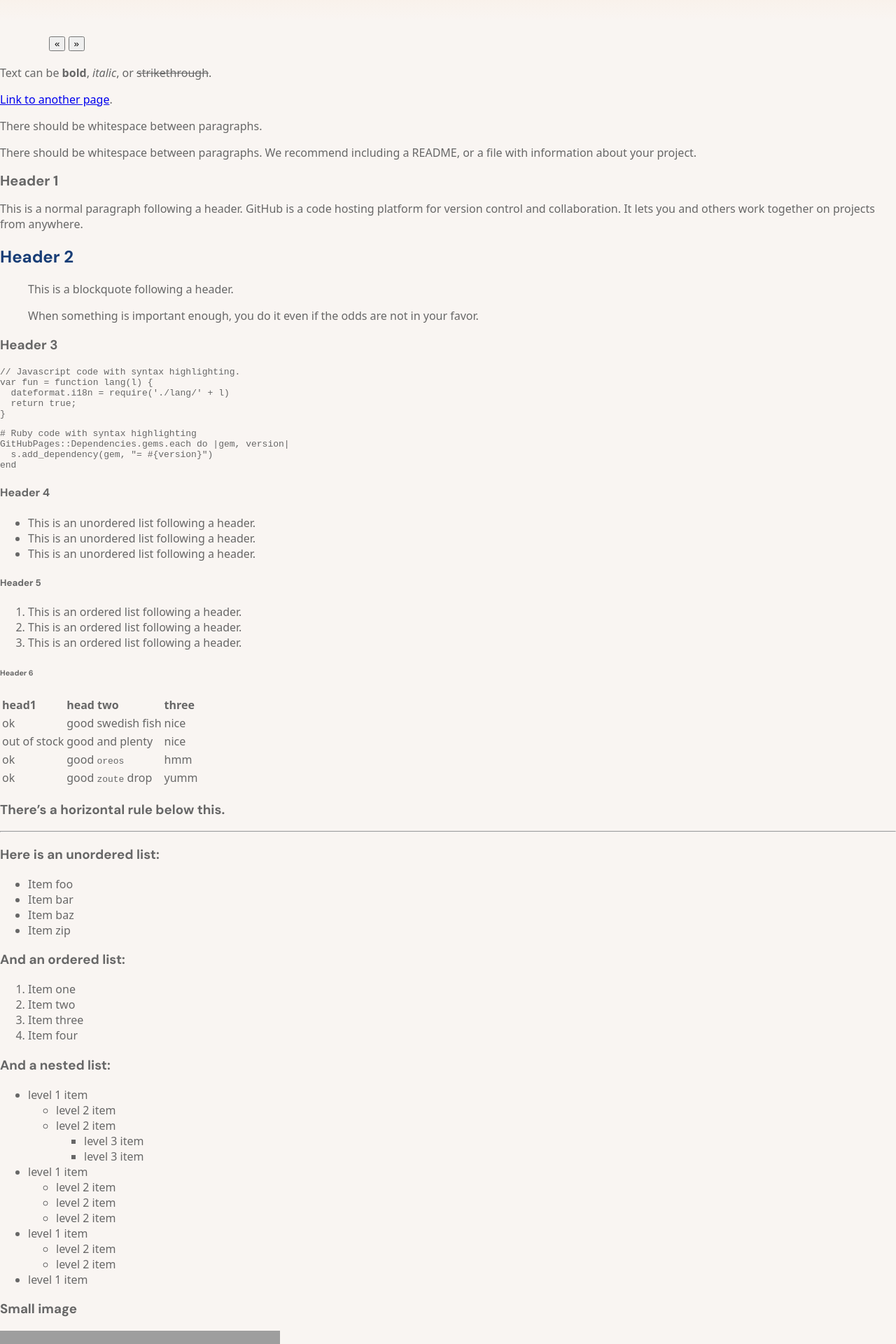
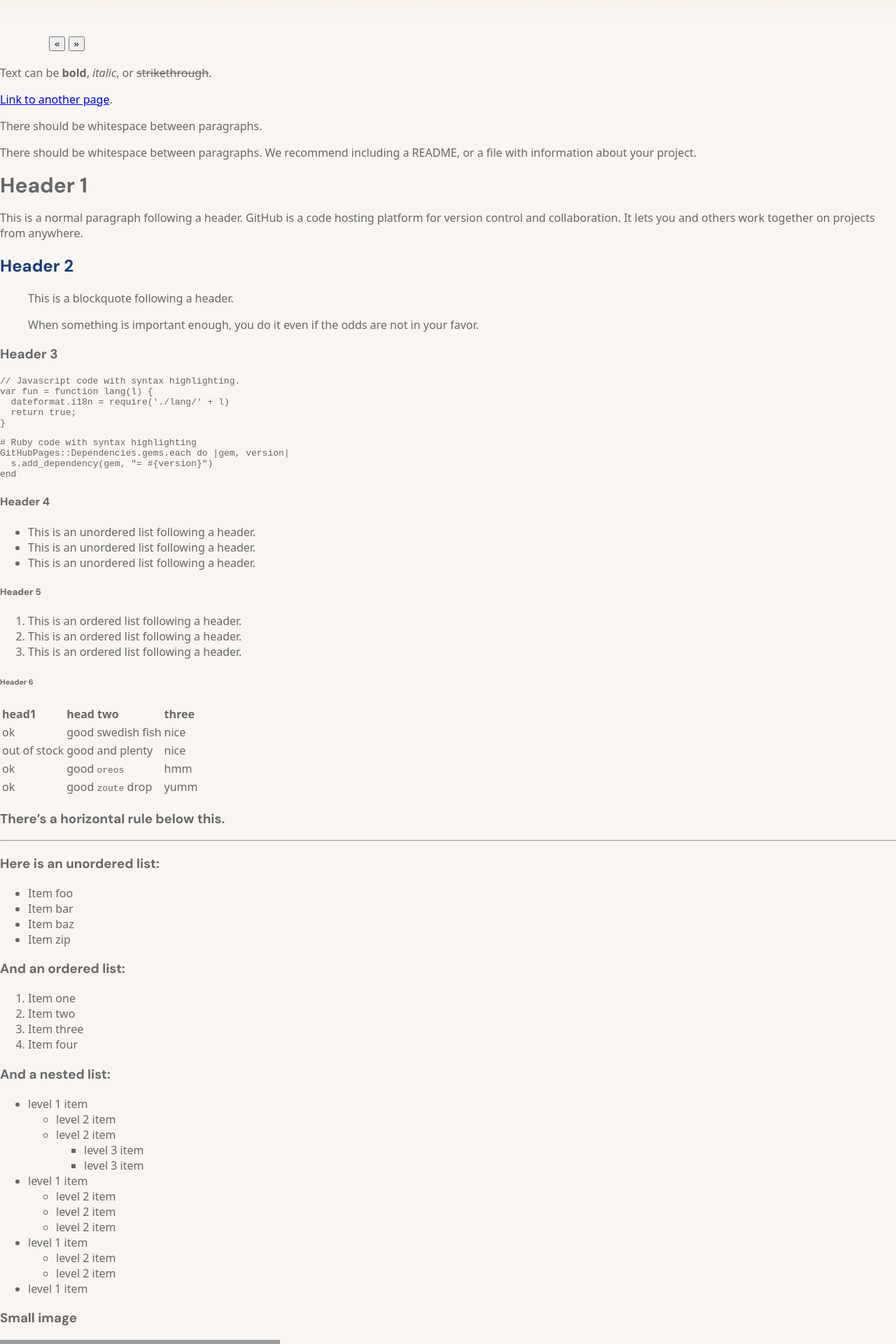
Before and after one commit to SS-NES/jekyll-theme-ss-nes, a Jekyll site: the page built from index.md, in a window 1280 px wide. Shown: the part 918-2838 px from the top of the page at 70% size. Built offline with Jekyll 4.4.1, drawn with Linux system fonts in a browser that asks for light colours; grey boxes are pictures that could not be loaded.

Commit message:
Refactor SCSS variables for buttons and forms, adding new options and improving consistency

```diff
--- a/_sass/_variables.scss
+++ b/_sass/_variables.scss
@@ -24,8 +24,12 @@
 $blue-extra-dark-color:  #0a1930;
 $gray-color:             #d8d8d8 !default;
 
+// Options
+$enable-rounded:              true !default; // Enable rounded corners
+$enable-button-pointers:      true !default; // Enable pointer cursor on buttons
+
 // Spacing
-$spacer: 1rem !default;
+$spacer:                      1rem !default;
 
 // Body
 $body-color:                  $primary-color !default;
@@ -36,9 +40,29 @@
 $font-family-sans-serif-alt:  "DM Sans", "Helvetica Neue", Helvetica, Arial, sans-serif !default;
 $font-family-monospace:       Menlo, Monaco, Consolas, "Liberation Mono", "Courier New", monospace !default;
 
-$font-size-base:              1rem !default; // Assumes the browser default, typically `16px`
+$font-size-base:              1.5rem !default; // Assumes the browser default, typically `16px`
 $font-size-sm:                $font-size-base * .875 !default;
 $font-size-lg:                $font-size-base * 1.25 !default;
+
+$font-weight-lighter:         lighter !default;
+$font-weight-light:           300 !default;
+$font-weight-normal:          400 !default;
+$font-weight-medium:          500 !default;
+$font-weight-semibold:        600 !default;
+$font-weight-bold:            700 !default;
+$font-weight-bolder:          bolder !default;
+$font-weight-base:            $font-weight-normal !default;
+
+$line-height-base:            1.5 !default;
+$line-height-sm:              1.25 !default;
+$line-height-lg:              2 !default;
+
+$h1-font-size:                $font-size-base * 2.5 !default;
+$h2-font-size:                $font-size-base * 2.5 !default;
+$h3-font-size:                $font-size-base * 1.5 !default;
+$h4-font-size:                $font-size-base * 1.25 !default;
+$h5-font-size:                $font-size-base * 1.1 !default;
+$h6-font-size:                $font-size-base !default;
 
 $headings-margin-bottom:      $spacer * .5 !default;
 $headings-font-family:        $font-family-sans-serif-alt !default;
@@ -75,7 +99,8 @@
 ) !default;
 
 // Border
-$border-radius:               .375rem !default;
+$border-width:                1px !default;
+$border-radius:               .625rem !default;
 $border-radius-sm:            .25rem !default;
 $border-radius-lg:            .5rem !default;
 $border-radius-xl:            1rem !default;
@@ -86,3 +111,53 @@
 $box-shadow-sm:               0 .125rem .25rem rgba($black, .075) !default;
 $box-shadow-lg:               0 1rem 3rem rgba($black, .175) !default;
 $box-shadow-inset:            inset 0 1px 2px rgba($black, .075) !default;
+
+// Buttons + Forms
+$input-btn-padding-y:         .5rem !default;
+$input-btn-padding-x:         3rem !default;
+$input-btn-font-family:       $font-family-sans-serif-alt !default;
+$input-btn-font-size:         $font-size-base !default;
+$input-btn-line-height:       $line-height-base !default;
+
+$input-btn-padding-y-sm:      .25rem !default;
+$input-btn-padding-x-sm:      .5rem !default;
+$input-btn-font-size-sm:      $font-size-sm !default;
+
+$input-btn-padding-y-lg:      .5rem !default;
+$input-btn-padding-x-lg:      1rem !default;
+$input-btn-font-size-lg:      $font-size-lg !default;
+
+$input-btn-border-width:      $border-width !default;
+
+// Buttons
+$btn-bg-color:                $blue-dark-color !default;
+$btn-color:                   $white !default;
+$btn-secondary-bg-color:      $white !default;
+$btn-secondary-color:         $blue-dark-color !default;
+$btn-secondary-border-color:  $blue-dark-color !default;
+$btn-padding-y:               $input-btn-padding-y !default;
+$btn-padding-x:               $input-btn-padding-x !default;
+$btn-font-family:             $input-btn-font-family !default;
+$btn-font-size:               $input-btn-font-size !default;
+$btn-line-height:             $input-btn-line-height !default;
+$btn-white-space:             null !default; // Set to `nowrap` to prevent text wrapping
+
+$btn-padding-y-sm:            $input-btn-padding-y-sm !default;
+$btn-padding-x-sm:            $input-btn-padding-x-sm !default;
+$btn-font-size-sm:            $input-btn-font-size-sm !default;
+
+$btn-padding-y-lg:            $input-btn-padding-y-lg !default;
+$btn-padding-x-lg:            $input-btn-padding-x-lg !default;
+$btn-font-size-lg:            $input-btn-font-size-lg !default;
+
+$btn-border-width:            $input-btn-border-width !default;
+$btn-border-color:            $blue-dark-color !default;
+
+$btn-font-weight:             $font-weight-normal !default;
+$btn-box-shadow:              inset 0 1px 0 rgba($white, .15), 0 1px 1px rgba($black, .075) !default;
+$btn-disabled-opacity:        .65 !default;
+$btn-active-box-shadow:       inset 0 3px 5px rgba($black, .125) !default;
+
+$btn-border-radius:           $border-radius !default;
+$btn-border-radius-sm:        $border-radius-sm !default;
+$btn-border-radius-lg:        $border-radius-lg !default;
```
